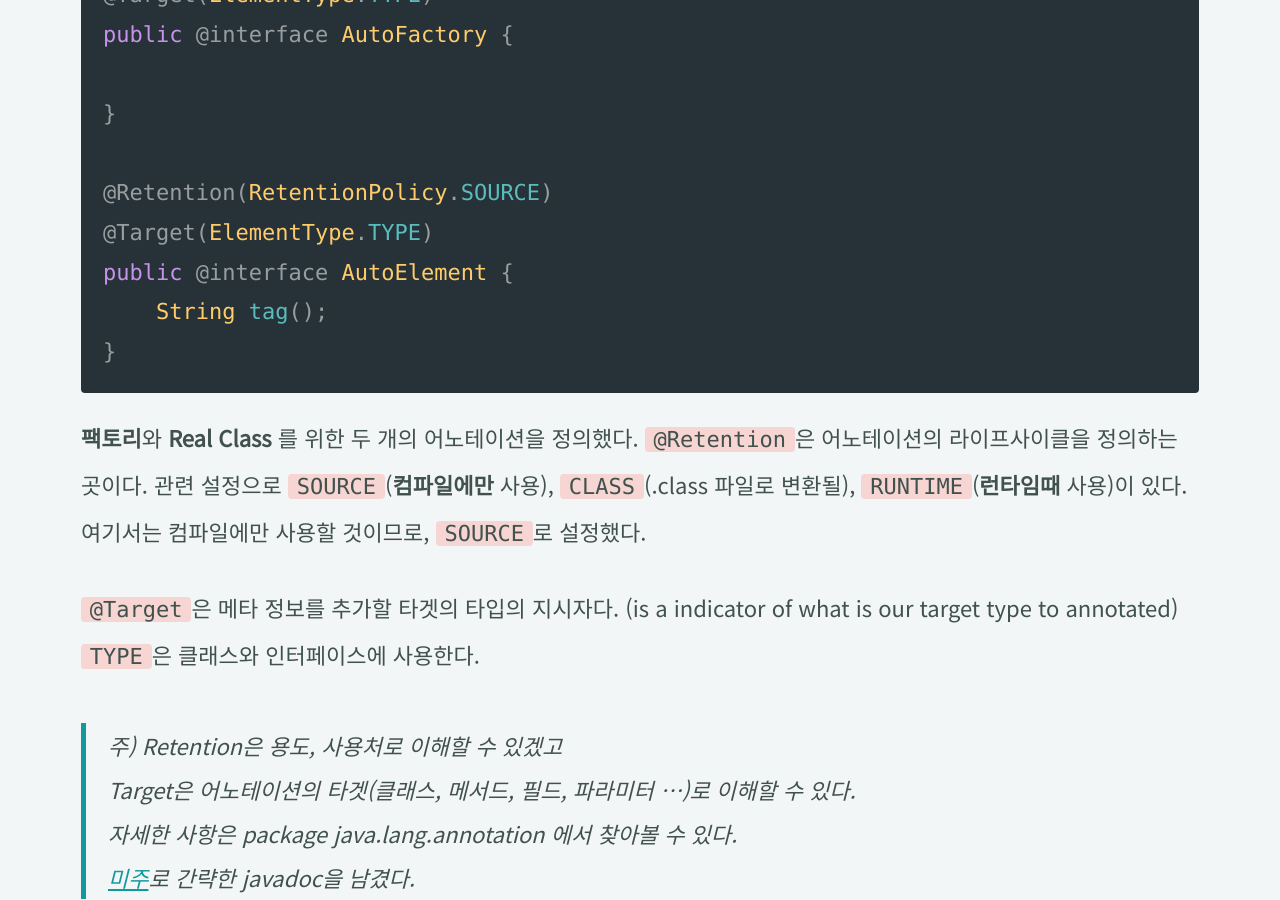
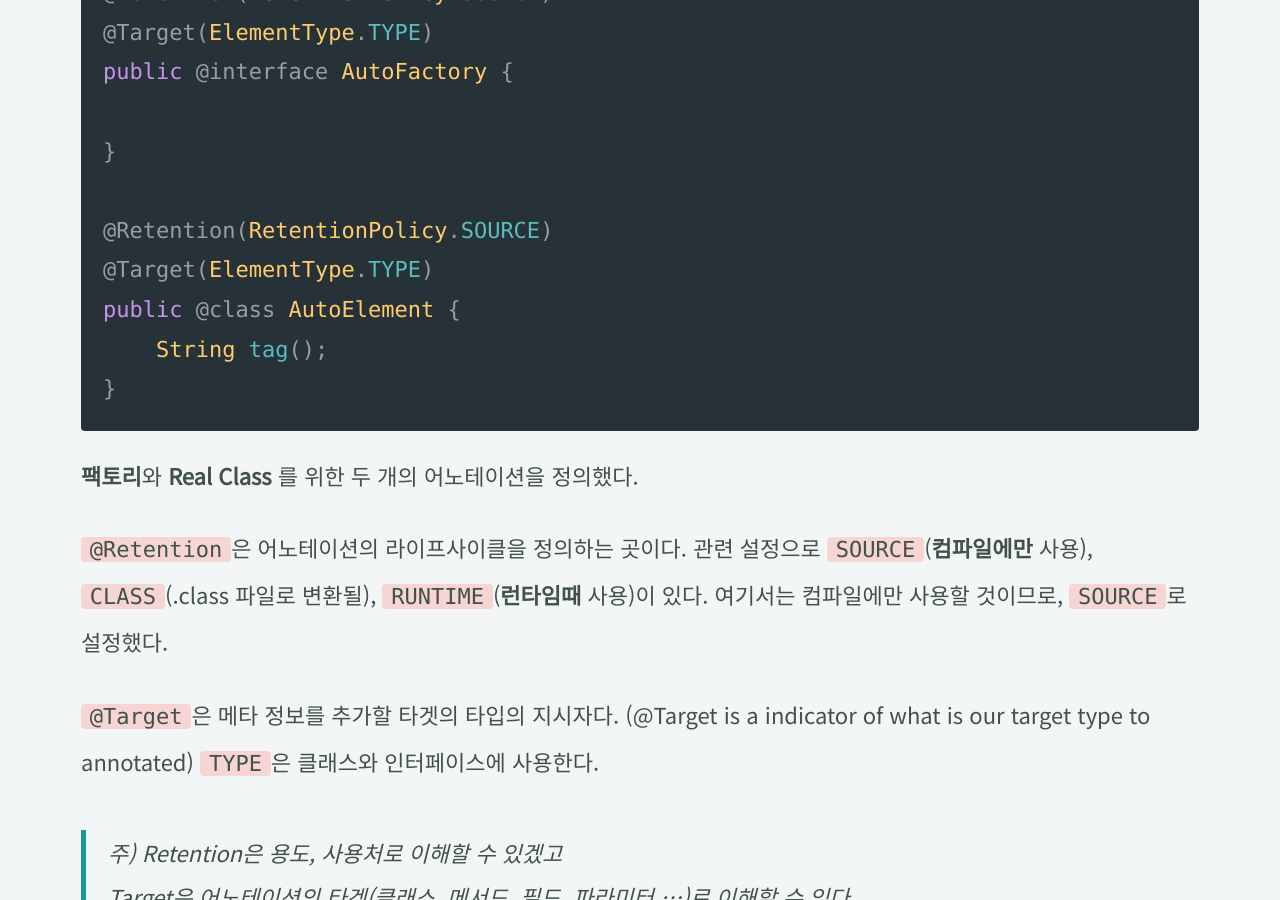
Before and after one commit to andole87/andole87.github.io, a Jekyll site: the page built from _posts/2019-07-10-java-annotation-process.md, in a window 1280 px wide and 900 px high, scrolled down 3303 px. Built offline with Jekyll 4.4.1, drawn with Linux system fonts in a browser that asks for light colours; cached includes are drawn as plain includes; comment, search, counter and statistics services are not loaded; some of the changed text lies outside the part shown.

Commit message:
edit post

````diff
--- a/_posts/2019-07-10-java-annotation-process.md
+++ b/_posts/2019-07-10-java-annotation-process.md
@@ -24,13 +24,13 @@ comments: true
 4. Compile, and Annotation Parsers will handle the Annotations.
 5. Auto-generated classes will added in build folder.
 
-1. 어노테이션 클래스를 생성한다.
-2. 어노테이션 파서 클래스를 생성한다.
-3. 어노테이션을 사용한다.
-4. 컴파일하면, 어노테이션 파서가 어노테이션을 처리한다.
-5. 자동 생성된 클래스가 빌드 폴더에 추가된다.
+> 1. 어노테이션 클래스를 생성한다.
+> 2. 어노테이션 파서 클래스를 생성한다.
+> 3. 어노테이션을 사용한다.
+> 4. 컴파일하면, 어노테이션 파서가 어노테이션을 처리한다.
+> 5. 자동 생성된 클래스가 빌드 폴더에 추가된다.
 
-Annotation Parser classes는 **오직** 프로젝트를 컴파일 할 때만 필요하다. 빌드가 끝나면 쓰이지 않는다.
+Annotation Parser classes는 **오직 프로젝트를 컴파일 할 때만** 필요하다. 빌드가 끝나면 쓰이지 않는다.
 
 ## Example
 
@@ -87,14 +87,16 @@ public @interface AutoFactory {
 
 @Retention(RetentionPolicy.SOURCE)
 @Target(ElementType.TYPE)
-public @interface AutoElement {
+public @class AutoElement {
     String tag();
 }
 ```
 
-**팩토리**와 **Real Class** 를 위한 두 개의 어노테이션을 정의했다. `@Retention`은 어노테이션의 라이프사이클을 정의하는 곳이다. 관련 설정으로 `SOURCE`(**컴파일에만** 사용), `CLASS`(.class 파일로 변환될), `RUNTIME`(**런타임때** 사용)이 있다. 여기서는 컴파일에만 사용할 것이므로, `SOURCE`로 설정했다.
+**팩토리**와 **Real Class** 를 위한 두 개의 어노테이션을 정의했다.
 
-`@Target`은 메타 정보를 추가할 타겟의 타입의 지시자다. (is a indicator of what is our target type to annotated) `TYPE`은 클래스와 인터페이스에 사용한다.
+`@Retention`은 어노테이션의 라이프사이클을 정의하는 곳이다. 관련 설정으로 `SOURCE`(**컴파일에만** 사용), `CLASS`(.class 파일로 변환될), `RUNTIME`(**런타임때** 사용)이 있다. 여기서는 컴파일에만 사용할 것이므로, `SOURCE`로 설정했다.
+
+`@Target`은 메타 정보를 추가할 타겟의 타입의 지시자다. (@Target is a indicator of what is our target type to annotated) `TYPE`은 클래스와 인터페이스에 사용한다.
 
 > 주) Retention은 용도, 사용처로 이해할 수 있겠고
 > Target은 어노테이션의 타겟(클래스, 메서드, 필드, 파라미터 ...)로 이해할 수 있다.
@@ -117,11 +119,13 @@ compile 'com.squareup:javapoet:1.10.0'
 public class AutoFactoryProcesser extends AbstractProcessor {
   @Override
   public synchronized void init(ProcessingEnvironment env) { ... }
+
   @Override
   public Set<String> getSupportedAnnotationTypes() { ... }
 
   @Override
   public SourceVersion getSupportedSourceVersion() { ... }
+
   @Override
   public boolean process(Set<? extends TypeElement> set,
                          RoundEnvironment env) { ... }
````
Also changed, not shown: other parts of _posts/2019-07-10-java-annotation-process.md (+11 -2 lines).
